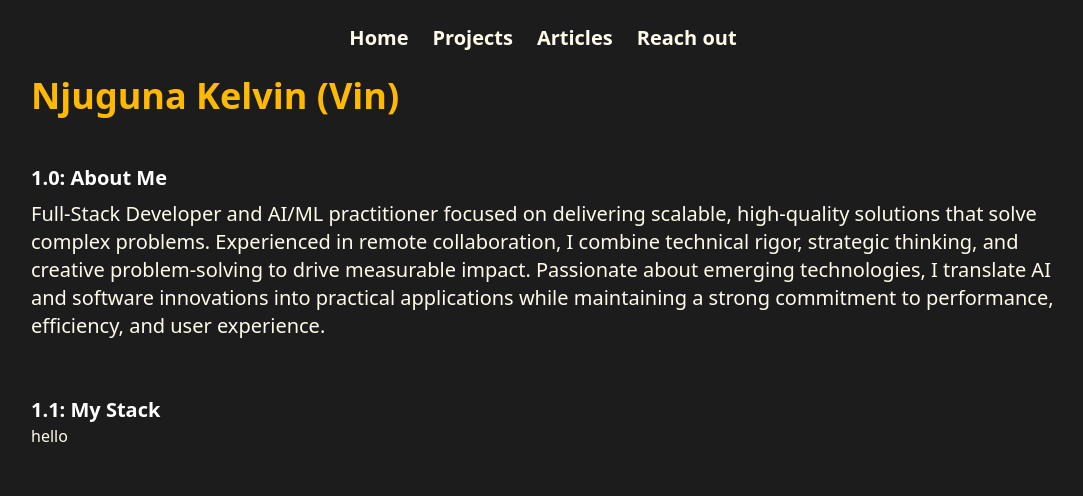
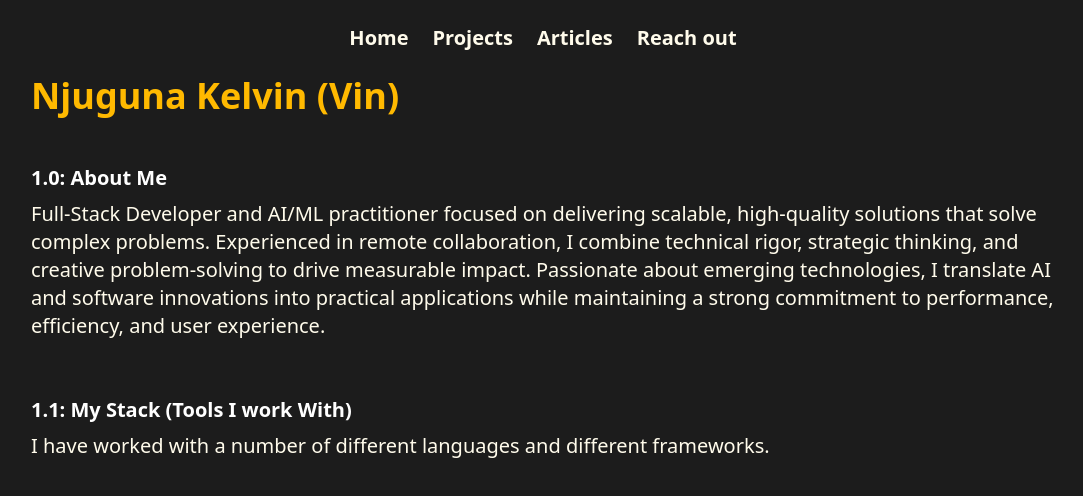
Before and after one commit to NjugunaKelvin/me-time, a Next.js app: page / in a window 1280 px wide. Shown: the top 496 px of the page, without its empty margins (97-1180 px from the left). Built offline with nearby package versions, Linux system fonts and the light colour scheme.

Commit message:
refinements on stack section

```diff
--- a/src/app/layout.js
+++ b/src/app/layout.js
@@ -12,8 +12,8 @@ const geistMono = Geist_Mono({
 });
 
 export const metadata = {
-  title: "Create Next App",
-  description: "Generated by create next app",
+  title: "Njuguna Kelvin (Vin)",
+  description: "Software Engineer || AI/ML",
 };
 
 export default function RootLayout({ children }) {
--- a/src/app/page.js
+++ b/src/app/page.js
@@ -15,9 +15,9 @@ export default function Home() {
            a strong commitment to performance, efficiency, and user experience.
         </p>
         <br/> <br/>
-        <span className="font-extrabold text-white text-xl">1.1: My Stack</span>
-        <p className="text-amber-50">
-          hello
+        <span className="font-extrabold text-white text-xl">1.1: My Stack (Tools I work With)</span>
+        <p className=" py-2 text-xl text-amber-50">
+          I have worked with a number of different languages and different frameworks.
         </p>
       </div>
     </div>
```
